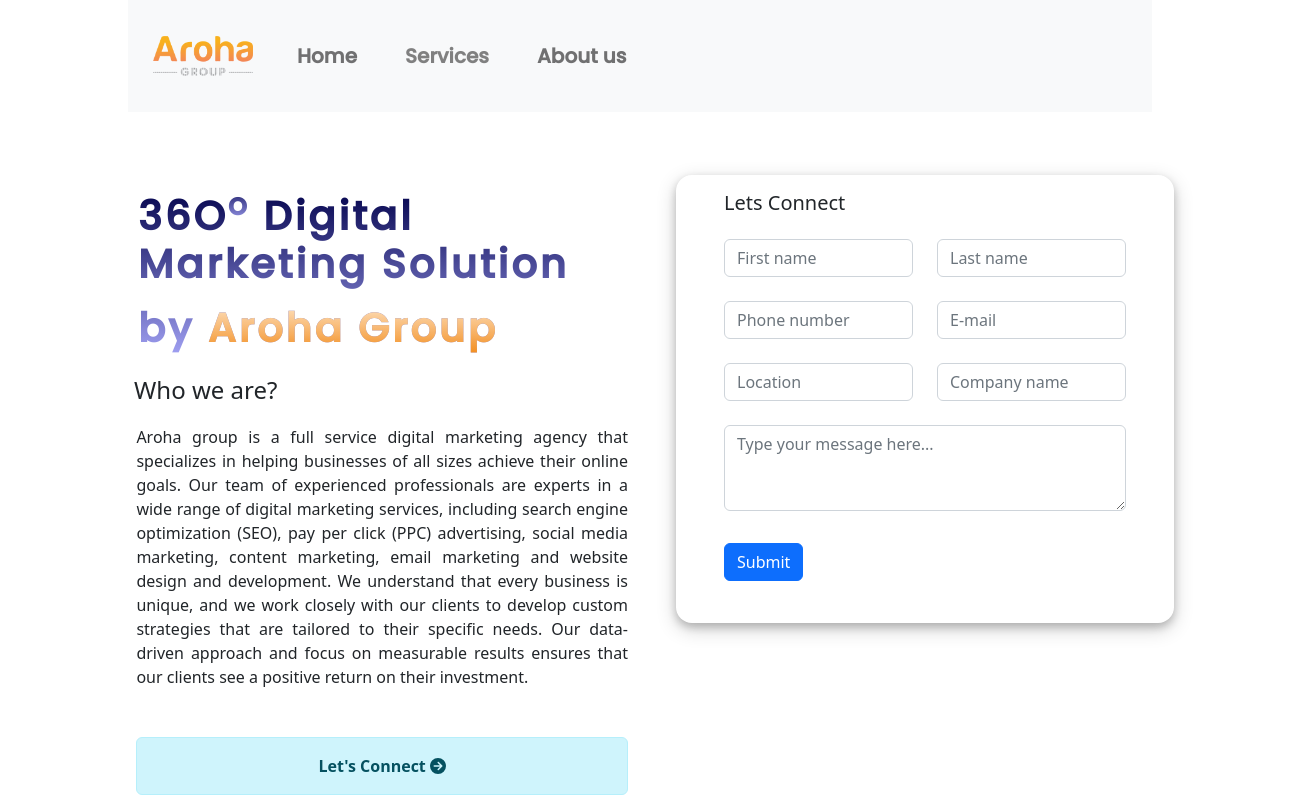
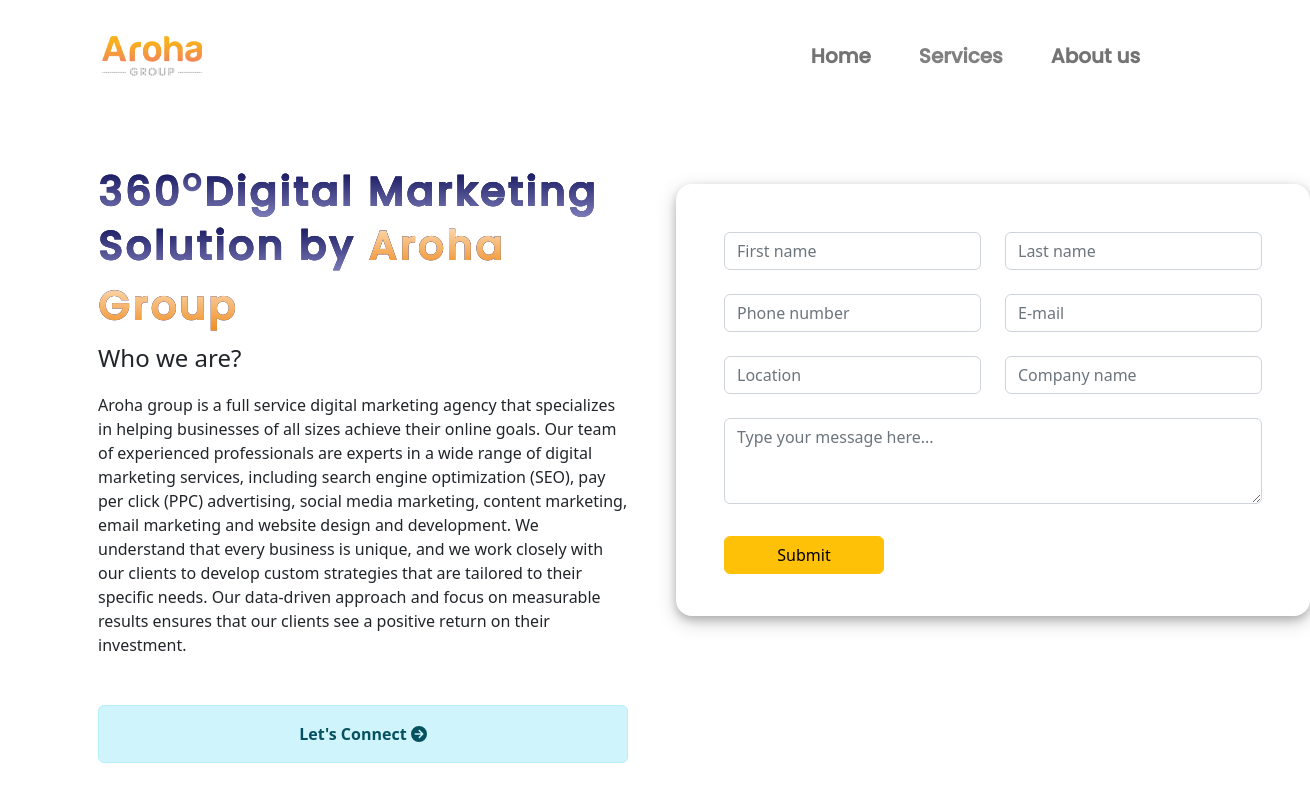
Before and after one commit to zeeyan23/Arohawebsite, a React (Create React App) app: page / in a window 1280 px wide. Shown: the top 800 px of the page, 1310 px wide, since content can reach past the window. Built offline with nearby package versions, Linux system fonts and the light colour scheme; the HTML template or start-up script is replaced by a standard one.

Commit message:
updated code

```diff
--- a/package.json
+++ b/package.json
@@ -6,11 +6,13 @@
   "dependencies": {
     "@fortawesome/free-solid-svg-icons": "^6.3.0",
     "@fortawesome/react-fontawesome": "^0.2.0",
+    "@sendgrid/helpers": "^7.7.0",
     "@testing-library/jest-dom": "^5.16.5",
     "@testing-library/react": "^13.4.0",
     "@testing-library/user-event": "^13.5.0",
     "axios": "^1.3.4",
     "bootstrap": "^5.2.3",
+    "fs": "^0.0.1-security",
     "nodemailer": "^6.9.1",
     "react": "^18.2.0",
     "react-anchor-link-smooth-scroll": "^1.0.12",
--- a/src/components/Form/ConnectForm.js
+++ b/src/components/Form/ConnectForm.js
@@ -15,6 +15,7 @@
 import axios from "axios";
 import { Navigate, useNavigate } from "react-router-dom";
 
+
 export const ConnectForm = () => {
   const navigate = useNavigate();
   const [enteredFirstName, setEnteredFirstName] = useState("");
@@ -25,7 +26,9 @@
   const [enteredLocation, setEnteredLocation] = useState("");
   const [enteredPinCode, setEnteredPinCode] = useState("");
   const [enteredCompanyName, setEnteredCompanyName] = useState("");
-
+  const [email, setEmail] = useState("zeeyanraza444@gmail.com");
+  const [subject, setSubject] = useState("Test email");
+  const [message, setMessage] = useState("Here message goes...");
   const [showThankYoupage, setShowThankYouPage] = useState(false);
 
   const [validated, setValidated] = useState(false);
@@ -60,6 +63,8 @@
   }
   const submitFormHandler = (event) => {
     event.preventDefault();
+
+
     const form = event.currentTarget;
     if (form.checkValidity() === false) {
       event.preventDefault();
@@ -71,7 +76,6 @@
       enteredNum,
       enteredEmail,
       enteredLocation,
-
       enteredCompanyName,
       enteredDescription,
     };
@@ -85,7 +89,7 @@
     } else {
       axios
         .post(
-          "http://server.thebluefaith.com/savecontactusTableData.php",
+          "http://server.thebluefaith.com/createContactUsTable.php",
           formData
         )
         .then((response) => {
@@ -131,9 +135,9 @@
             className={classes.Form}
             onSubmit={submitFormHandler}
           >
-            <Row className={classes.connectMsgStyle}>
+            {/* <Row className={classes.connectMsgStyle}>
               <h5>Lets Connect</h5>
-            </Row>
+            </Row> */}
 
             <Row className="mb-4">
               <Form.Group as={Col} md="6" controlId="validationCustom01" className={classes.mobileFieldStyle}>
@@ -164,9 +168,9 @@
               <Form.Group as={Col} md="6" controlId="validationCustom01">
                 {/* <Form.Label className={classes.label}>Phone Number</Form.Label> */}
                 <Form.Control
-                  type="text"
+                  type="number"
                   placeholder="Phone number"
-                  maxLength={10}
+                  // maxLength={10}
                   required
                   value={enteredNum}
                   onChange={phoneNumChangeHandler}
@@ -260,7 +264,10 @@
               </Form.Group>
             </Row>
 
-            <Button type="submit" className={classes.btnStyle}>
+            {/* <Button type="submit" className={classes.btnStyle} size="lg" variant="warning">
+              Submit
+            </Button> */}
+            <Button variant="warning" size="xxl" type="submit" className={classes.btnflat}>
               Submit
             </Button>
           </Form>
--- a/src/components/Form/Form.module.css
+++ b/src/components/Form/Form.module.css
@@ -1,13 +1,12 @@
 Form{
     /* width: fit-content; */
-    width: 100%;
+    /* width: 100%; */
     margin: auto;
-    margin-right: 45%;
-    margin-top: 3%;
-
+    /* margin-right: 45%; */
+    /* height: 25em; */
+    margin-top: 3em;
     border-radius: 1em;
     padding: 3em;
-    padding-top: 1em;
     padding-bottom: 5em;
     box-shadow: 0 4px 8px 0 rgba(0, 0, 0, 0.2), 0 6px 20px 0 rgba(0, 0, 0, 0.19);
 }
@@ -26,11 +25,16 @@
     margin-top: 5%;
 
 }
-.btnStyle{
-
-    float: left;
+.btnflat {
+  background-color:#F39C12;
+  color: white;
+  float: left;
+    width: 10em;
     font-family: 'Poppins', sans-serif;
-
+    margin-top: 3.5em;
+}
+.btnflat:hover{
+  color: white;
 }
 .modalTextStyle{
     margin-left: 38%;
@@ -59,9 +63,22 @@
         margin-bottom: 5%;
     }
     .Form{
-      width: inherit;
+      width: 22em;
+      height: 37em;
     }
     .widthStyle{
       padding-top: 1em;
     }
+    .btnflat{
+      margin-top: auto;
+    }
   }
+
+  @media only screen and (min-width: 768px){
+    .Form{
+      width: max-content;
+    }
+    .btnflat{
+      margin-top: auto;
+    }
+  }
--- a/src/components/Navbar/Header.js
+++ b/src/components/Navbar/Header.js
@@ -37,14 +37,14 @@
         </Container>
       </Navbar> */}
       {/* <div className={classes.outer}> */}
-        <Container>
-          <Navbar bg="light" expand="lg" className={classes.nav}>
+        {/* <Container> */}
+          <Navbar bg="white" expand="lg" className={classes.nav}>
             <Container>
-              <Navbar.Brand href="/">
+              <Navbar.Brand href="/" className={classes.brandImage}>
                 <img src={logo} width="100" alt=" logo" />
               </Navbar.Brand>
               <Navbar.Toggle aria-controls="basic-navbar-nav" />
-              <Navbar.Collapse id="basic-navbar-nav">
+              <Navbar.Collapse id={classes.basicnavbarnav}>
                 <Nav className={classes.navFont}>
                   <Nav.Link
                     href="https://arohagroup.com/#home"
@@ -70,8 +70,8 @@
               </Navbar.Collapse>
             </Container>
           </Navbar>
-        </Container>
-        <div className={classes.inner}></div>
+        {/* </Container> */}
+        {/* <div className={classes.inner}></div> */}
       {/* </div> */}
 
       {/* <Container>
--- a/src/components/Navbar/header.module.css
+++ b/src/components/Navbar/header.module.css
@@ -6,7 +6,12 @@
     font-weight: bold;
     /* color: white; */
 }
-
+#basicnavbarnav{
+  flex-grow: 0.1;
+}
+.brandImage{
+  margin-left: 1em;
+}
 /* .heading{
     margin-top: 5%;
     margin-right: 53%;
@@ -40,18 +45,14 @@
     color: #F39C12;
 }
 .nav{
-    position: fixed;
-   /* top: 5%; */
-   left: 10%;
-   width: 80%;
-   /* box-shadow: 0 4px 8px 0 rgba(0, 0, 0, 0.2), 0 6px 20px 0 rgba(0, 0, 0, 0.19);
-   border-radius: 13px; */
+   position: fixed;
+   width: 100%;
    padding: 13px;
-
-
+   margin-left: auto;
 }
 .navFont{
     font-family: 'Poppins', sans-serif;
+    margin: auto;
 }
 
 .image{
@@ -83,29 +84,14 @@
   }
 
 
+
   @media only screen and (max-width: 600px) {
     .nav{
         position: fixed;
-       top: 6%;
-       margin-left: 6%;
-       width: 80%;
-       box-shadow: 0 4px 8px 0 rgba(0, 0, 0, 0.2), 0 6px 20px 0 rgba(0, 0, 0, 0.19);
-       border-radius: 13px;
        padding: 13px;
 
     }
-  }
-
-
-  @media only screen and (max-width: 768px) {
-    .nav{
-        position: fixed;
-       top: 9%;
-       margin-left: 6%;
-       width: 80%;
-       box-shadow: 0 4px 8px 0 rgba(0, 0, 0, 0.2), 0 6px 20px 0 rgba(0, 0, 0, 0.19);
-       border-radius: 13px;
-       padding: 13px;
-
+    .brandImage{
+      margin-left: initial;
     }
   }
--- a/src/components/OurServices/ourservices.module.css
+++ b/src/components/OurServices/ourservices.module.css
@@ -16,14 +16,18 @@
 .ourservices{
      width: 18rem;
      padding: 1em;
-     height: 12rem
+     height: 12rem ;
+     position: relative;
+     z-index: -1;
 }
 .Container{
     max-width: 70rem;
+    margin-top: 1em;
 }
 #sp{
     margin-top: 1em;
 }
+
 
 @media only screen and (max-width: 680px) {
     .ourservices{
--- a/src/pages/Dashboard.js
+++ b/src/pages/Dashboard.js
@@ -14,13 +14,18 @@
     <>
       <div>
         <Header className={classes.headerStyle} />
-        <Container>
-          <Row>
+        <Container className={classes.textForm}>
+          <Row className={classes.flexDirection}>
             <Col className={classes.mainHeading}>
               <h1 className={classes.heading}>
-                36O<sup className={classes.heading1}>o</sup> Digital Marketing
-                Solution by
-                <span className={classes.spanText}> Aroha Group</span>
+                <span className={classes.heading}>
+                  360<sup className={classes.heading}>o</sup>
+                  <span className={classes.heading}>Digital Marketing Solution by</span>
+                  <span className={classes.spanText}> Aroha Group</span>
+                </span>
+                {/* 36O<sup className={classes.heading1}>o</sup><p className={classes.heading}>Digital Marketing
+                Solution by</p>
+                <span className={classes.spanText}> Aroha Group</span> */}
               </h1>
               <h4 className={classes.quest}>Who we are?</h4>
               <p className={classes.aboutUs}>
--- a/src/pages/dashboard.module.css
+++ b/src/pages/dashboard.module.css
@@ -4,12 +4,17 @@
 .tableLeftStyle{
     margin-left: 5%;
 }
+
 .modalTextStyle{
     margin-left: 44%;
+}
+.textForm{
+    padding-top: 5.5em;
 }
 .imageStyle{
     margin-top: 0%;
 }
+
 .quest{
     margin-left: 1.5em;
     padding-bottom: 0.5em;
@@ -24,7 +29,7 @@
 .mainHeading{
     text-align: left;
     margin-left: 1em;
-    margin-top: 5em;
+    margin-top: 4em;
 }
 .Footer{
     background-image: linear-gradient(rgb(9, 9, 73), black);
@@ -34,7 +39,7 @@
 
 .aboutUs{
     margin-left: 2.4em;
-    text-align: justify;
+    /* text-align: justify; */
 }
 .alertBox{
     margin-top: 3em;
@@ -47,8 +52,9 @@
 
 letter-spacing: 3px;
 /* margin-left: 3em; */
+z-index: -1;
     font-weight: 800;
-    background: linear-gradient(rgb(7, 7, 80),rgb(172, 172, 255));
+    background: linear-gradient(rgb(7, 7, 80),rgb(130, 130, 191));
     font-family: 'Poppins', sans-serif;
   -webkit-background-clip: text;
   -webkit-text-fill-color: transparent;
@@ -84,7 +90,23 @@
 
     }
     .heading{
-        margin-left: 1em;
+        margin-left: auto;
+    }
+    .quest{
+        margin-left: auto;
+    }
+    .spanText{
+        line-height: normal;
+        display: block;
+    }
+    .alertBox{
+        margin-left: auto;
+    }
+    .aboutUs{
+        margin-left: auto;
+    }
+    .mainHeading{
+        margin-top: 1em;
     }
   }
 
@@ -96,8 +118,26 @@
         display: contents;
     }
     .heading{
-        margin-left: 1em;
+        margin-left: auto;
 
+    }
+    .mainHeading{
+        margin-top: 1em;
+    }
+    .spanText{
+        line-height: normal;
+    }
+    .alertBox{
+        margin-left: auto;
+    }
+    .quest{
+        margin-left: auto;
+    }
+    .aboutUs{
+        margin-left: auto;
+    }
+    .flexDirection{
+        flex-direction: column;
     }
  }
  @media only screen and (min-width: 1024px){
@@ -107,5 +147,12 @@
     .imageStyle{
         display: block;
     }
+    .flexDirection{
+        flex-direction: row;
+    }
+    .mainHeading{
+        margin-top: 5em;
+        padding-bottom: 1.7em;
+    }
 
  }
```
Also changed, not shown: 1 other file (tests, documents, lock files or other folders).
